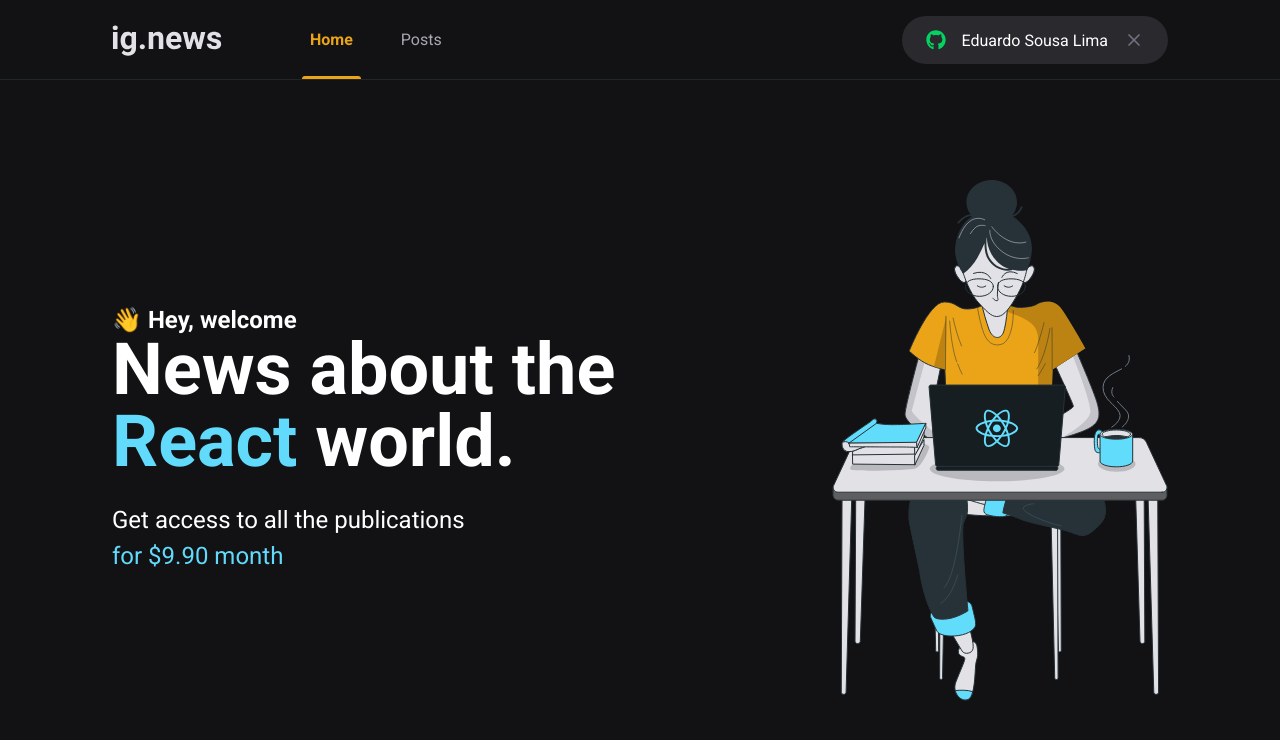
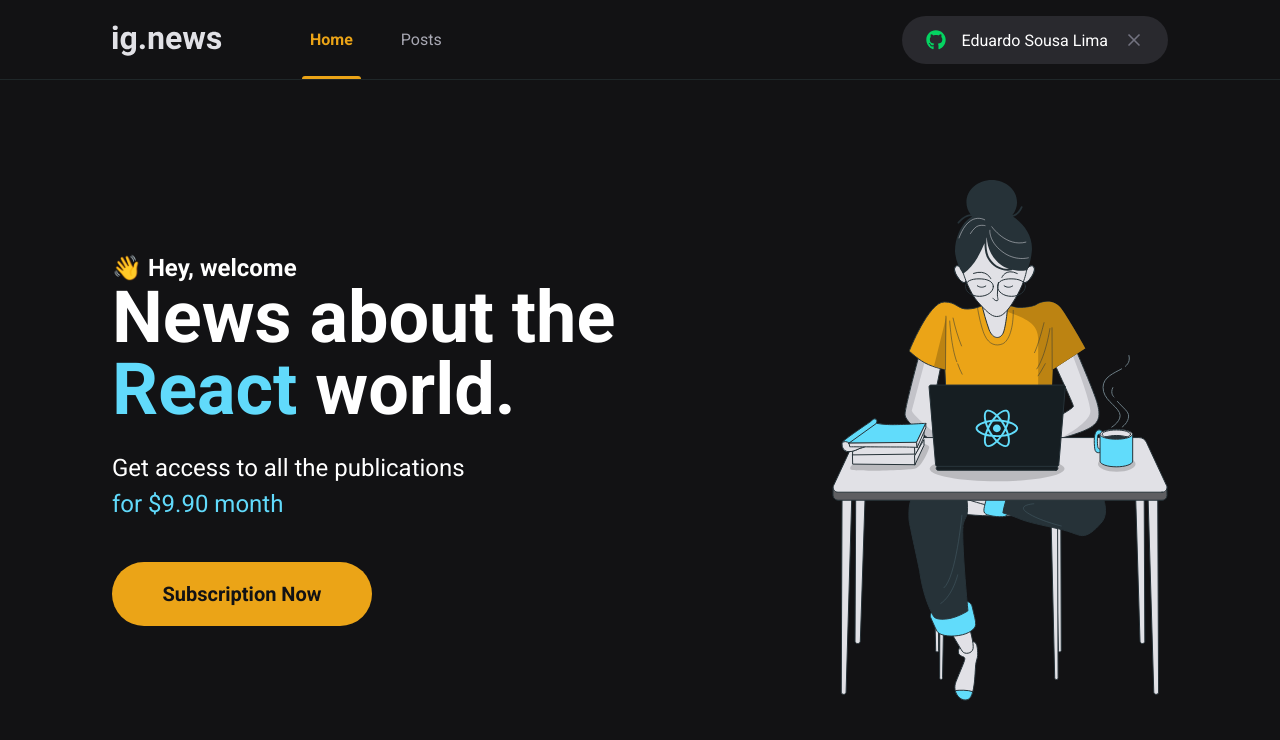
Before and after one commit to sleduardo20/ignite-chapter03, a Next.js app: page / in a window 1280 px wide. Shown: the top 740 px of the page. Built offline with nearby package versions, Linux system fonts and the light colour scheme.

Commit message:
(feat)🧠: create SubscribeButton component

```diff
--- /dev/null
+++ b/src/components/SubscribeButton/index.tsx
@@ -0,0 +1,9 @@
+import styles from './styles.module.scss';
+
+export const SubscriptionButton = () => {
+  return (
+    <button type="button" className={styles.subscribeButton}>
+      Subscription Now
+    </button>
+  );
+};
--- /dev/null
+++ b/src/components/SubscribeButton/styles.module.scss
@@ -0,0 +1,20 @@
+.subscribeButton {
+  width: 260px;
+  height: 4rem;
+  border: 0;
+  border-radius: 2rem;
+  background: var(--yellow-500);
+  color: var(--gray-900);
+  font-size: 1.25rem;
+  font-weight: bold;
+  display: flex;
+  align-items:  center;
+  justify-content: center;
+
+  transition: filter 0.2s;
+
+  &:hover {
+    filter: brightness(0.8);
+  }
+
+}
--- a/src/pages/home.module.scss
+++ b/src/pages/home.module.scss
@@ -37,4 +37,8 @@
       color: var(--cyan-500);
     }
   }
+
+  button {
+    margin-top: 2.5rem;
+  }
 }
--- a/src/pages/index.tsx
+++ b/src/pages/index.tsx
@@ -1,3 +1,4 @@
+import { SubscriptionButton } from 'components/SubscribeButton';
 import Head from 'next/head';
 
 import styles from './home.module.scss';
@@ -18,6 +19,7 @@
             Get access to all the publications <br />
             <span> for $9.90 month</span>
           </p>
+          <SubscriptionButton />
         </section>
 
         <img src="/img/avatar.svg" alt="Girl coding" />
```
